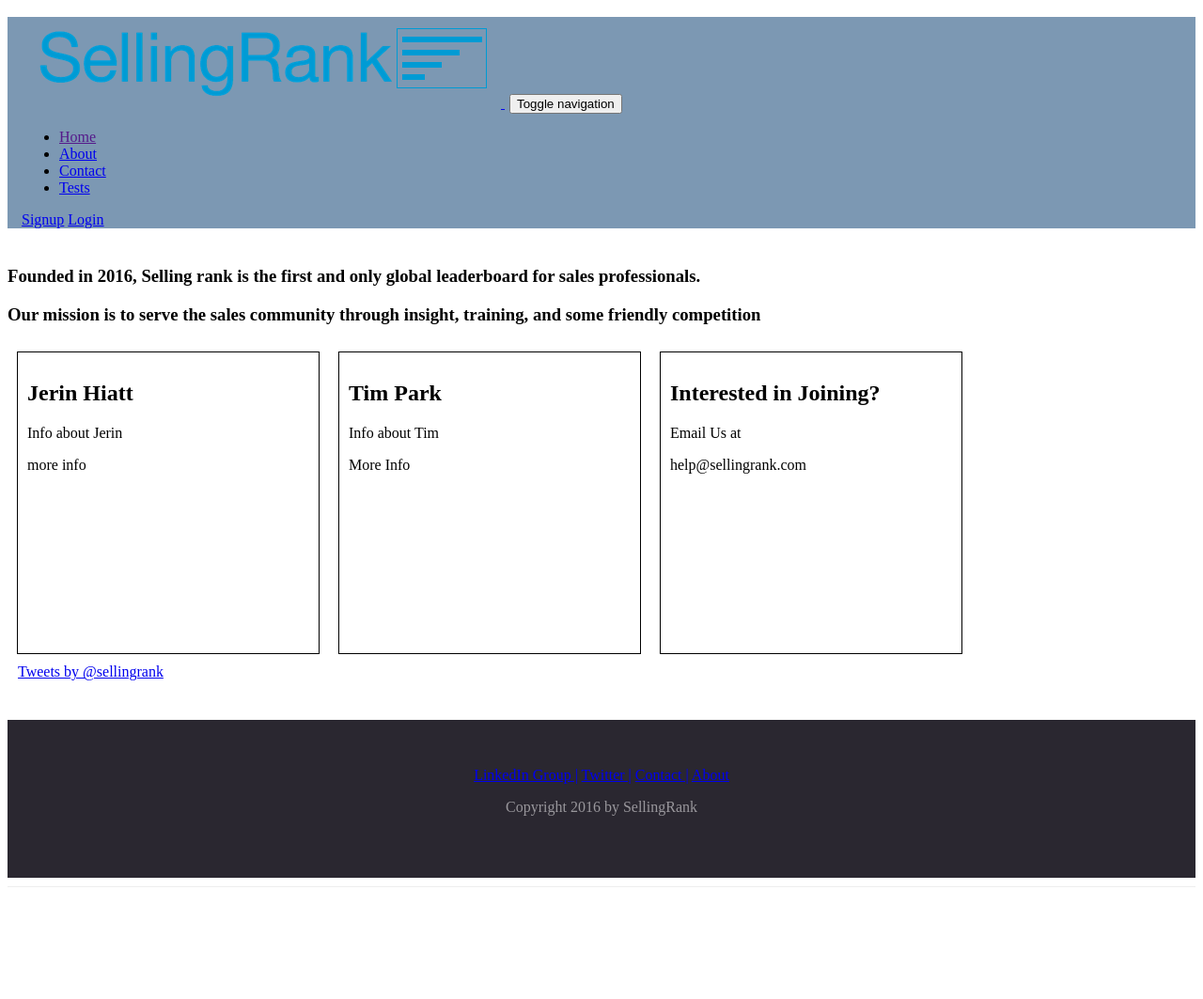
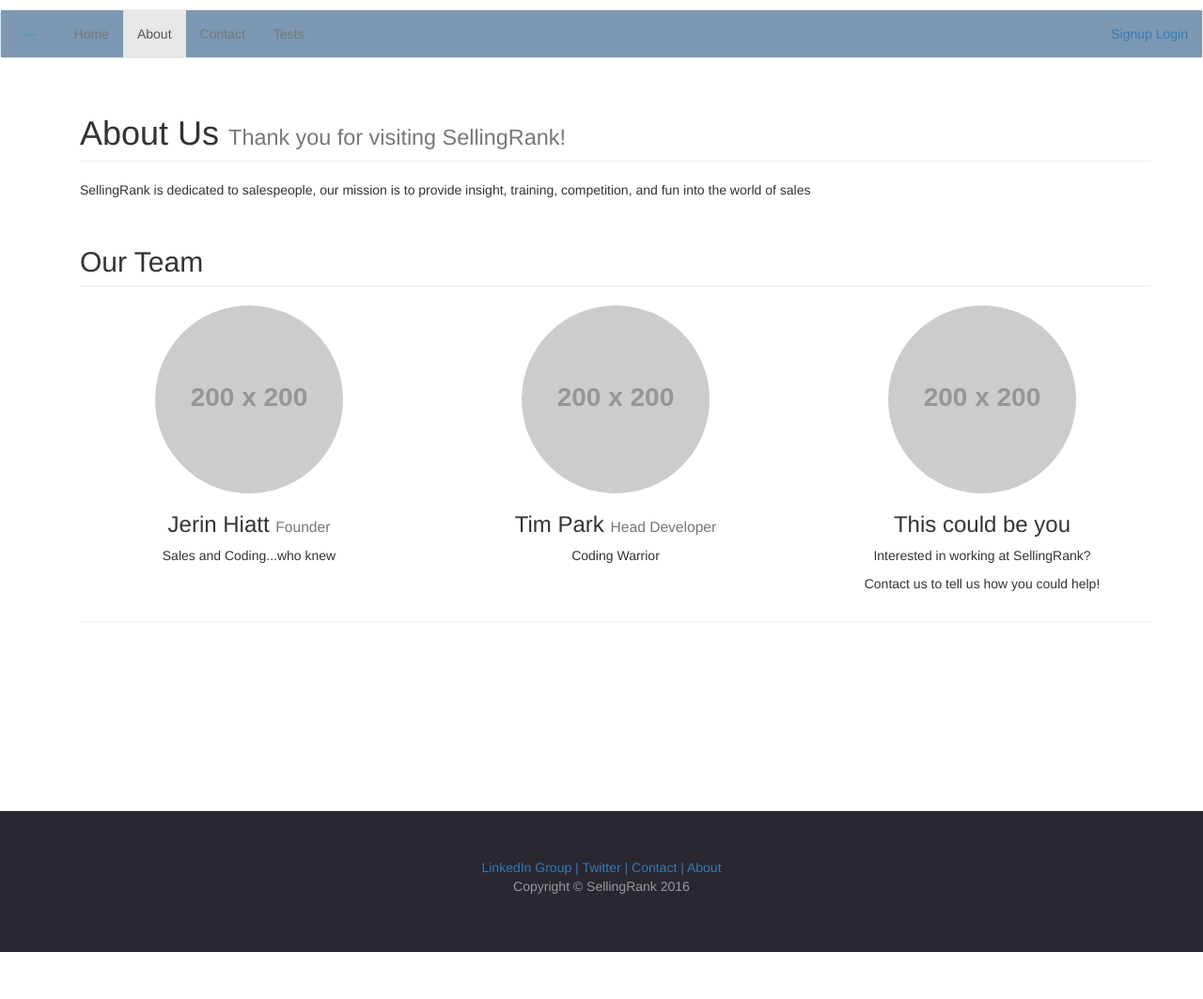
Before and after one commit to hiattcorp/SellingRank, a Rails app: page /about in a window 1280 px wide. Shown: the whole page at 94% size. Before the commit the page ends 944 px from the top, so only its background shows below. Run offline with Rails 7, Linux system fonts and the light colour scheme; grey boxes labelled with a size stand in for pictures from a placeholder-image service; style sheets or scripts are compiled from the project's sources; some libraries are stand-ins or nearby versions.

Commit message:
Added updated and styled about us page

```diff
--- /dev/null
+++ b/app/assets/stylesheets/static_pages.css.scss
@@ -0,0 +1,11 @@
+body {
+  padding-top: 70px; /* Required padding for .navbar-fixed-top. Remove if using .navbar-static-top. Change if height of navigation changes. */
+}
+
+.img-center {
+  margin: 0 auto;
+}
+
+footer {
+  margin: 50px 0;
+}
--- a/app/views/layouts/application.html.erb
+++ b/app/views/layouts/application.html.erb
@@ -71,7 +71,7 @@
         <a href="https://twitter.com/sellingrank">Twitter |</a>
         <a href="../contact">Contact |</a>
         <a href="../about/">About</a>
-      <p> Copyright 2016 by SellingRank</p></div>
+      <p> Copyright © SellingRank 2016</p></div>
   </footer>
 </div>
 </html>
--- a/app/views/static_pages/about.html.erb
+++ b/app/views/static_pages/about.html.erb
@@ -1,53 +1,98 @@
-<div class="page-header">
 <!DOCTYPE html>
-  <html lang="en-us">
+<html lang="en">
+
 <head>
-    <style>
-      .about {
-        float: left;
-        margin: 10px;
-        padding: 10px;
-        width: 300px;
-        height: 300px;
-        border: 1px solid black;
-      }
-      .twitter {
-        float: center;
-        margin: 10px;
-        padding: 1px;
-        width: 400px;
-        height: 300px;
-      }
-    </style>
+
+  <meta charset="utf-8">
+  <meta http-equiv="X-UA-Compatible" content="IE=edge">
+  <meta name="viewport" content="width=device-width, initial-scale=1">
+  <meta name="description" content="">
+  <meta name="author" content="">
+
+  <title>Round About - Start Bootstrap Template</title>
+
+  <!-- Bootstrap Core CSS -->
+  <link href="css/bootstrap.min.css" rel="stylesheet">
+
+  <!-- Custom CSS -->
+  <link href="css/round-about.css" rel="stylesheet">
+
+  <!-- HTML5 Shim and Respond.js IE8 support of HTML5 elements and media queries -->
+  <!-- WARNING: Respond.js doesn't work if you view the page via file:// -->
+  <!--[if lt IE 9]>
+  <script src="https://oss.maxcdn.com/libs/html5shiv/3.7.0/html5shiv.js"></script>
+  <script src="https://oss.maxcdn.com/libs/respond.js/1.4.2/respond.min.js"></script>
+  <![endif]-->
+
 </head>
+
 <body>
 
-  <h3>Founded in 2016, Selling rank is the first and only global leaderboard for sales professionals.</h3>
-  <h3>Our mission is to serve the sales community through insight, training, and some friendly competition</h3>
 
-  <div class="about">
-    <h2>Jerin Hiatt</h2>
-    <p>Info about Jerin</p>
-    <p>more info</p>
+<!-- Page Content -->
+<div class="container">
+
+  <!-- Introduction Row -->
+  <div class="row">
+    <div class="col-lg-12">
+      <h1 class="page-header">About Us
+        <small>Thank you for visiting SellingRank!</small>
+      </h1>
+      <p>SellingRank is dedicated to salespeople, our mission is to provide insight, training, competition, and fun into the world of sales</p>
+    </div>
   </div>
 
-  <div class="about">
-    <h2>Tim Park</h2>
-    <p>Info about Tim</p>
-    <p>More Info</p>
+  <!-- Team Members Row -->
+  <div class="row">
+    <div class="col-lg-12">
+      <h2 class="page-header">Our Team</h2>
+    </div>
+    <div class="col-lg-4 col-sm-6 text-center">
+      <img class="img-circle img-responsive img-center" src="http://placehold.it/200x200" alt="">
+      <h3>Jerin Hiatt
+        <small>Founder</small>
+      </h3>
+      <p>Sales and Coding...who knew</p>
+    </div>
+    <div class="col-lg-4 col-sm-6 text-center">
+      <img class="img-circle img-responsive img-center" src="http://placehold.it/200x200" alt="">
+      <h3>Tim Park
+        <small>Head Developer</small>
+      </h3>
+      <p> Coding Warrior</p>
+    </div>
+    <div class="col-lg-4 col-sm-6 text-center">
+      <img class="img-circle img-responsive img-center" src="http://placehold.it/200x200" alt="">
+      <h3>This could be you
+        <small></small>
+      </h3>
+      <p>Interested in working at SellingRank?</p>
+      <p>Contact us to tell us how you could help!</p>
+    </div>
   </div>
 
-  <div class="about">
-    <h2>Interested in Joining?</h2>
-    <p>Email Us at</p>
-    <p>help@sellingrank.com</p>
+  <hr>
+
+  <!-- Footer -->
+  <footer>
+    <div class="row">
+      <div class="col-lg-12">
+
       </div>
+      <!-- /.col-lg-12 -->
+    </div>
+    <!-- /.row -->
+  </footer>
 
-  <div class="twitter">
-    <a class="twitter-timeline" href="https://twitter.com/sellingrank" data-widget-id="717879790175281152">Tweets by @sellingrank</a>
-    <script>!function(d,s,id){var js,fjs=d.getElementsByTagName(s)[0],p=/^http:/.test(d.location)?'http':'https';if(!d.getElementById(id)){js=d.createElement(s);js.id=id;js.src=p+"://platform.twitter.com/widgets.js";fjs.parentNode.insertBefore(js,fjs);}}(document,"script","twitter-wjs");</script
 </div>
+<!-- /.container -->
 
+<!-- jQuery -->
+<script src="js/jquery.js"></script>
+
+<!-- Bootstrap Core JavaScript -->
+<script src="js/bootstrap.min.js"></script>
 
 </body>
+
 </html>
```
Also changed, not shown: app/assets/stylesheets/application.css (line endings or trailing spaces). Lines whose indentation alone changed are shown as unchanged.
